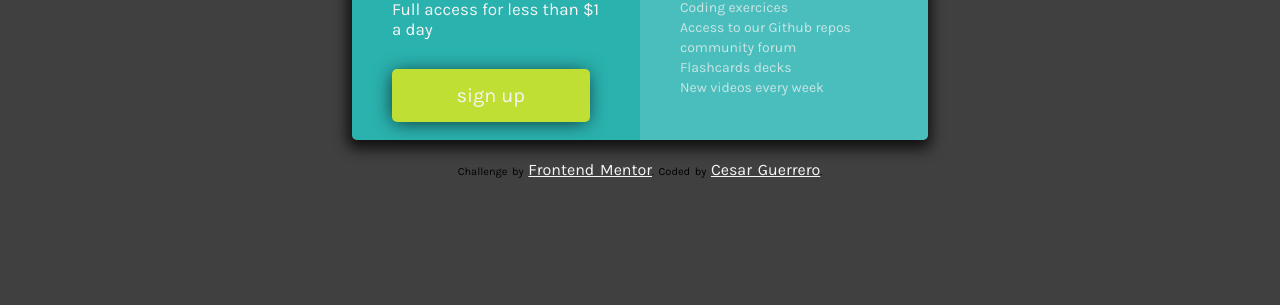
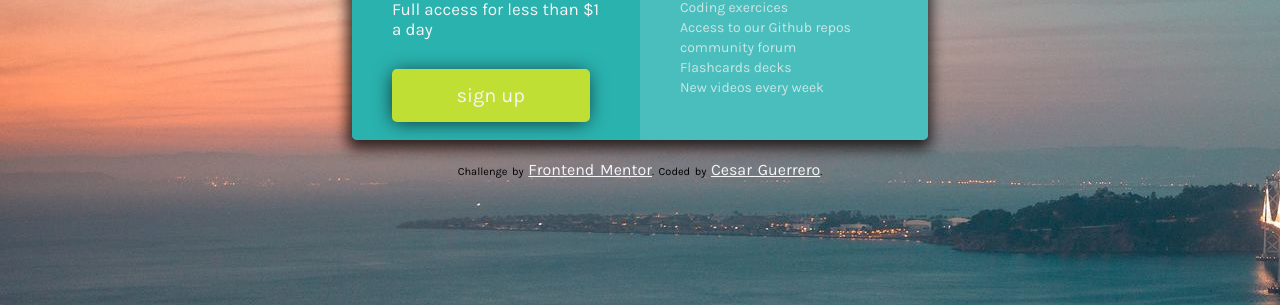
Before and after one commit to cesar-guerrero84/single-price-desafio-frontend, a plain HTML site: page index.html in a window 1280 px wide. Shown: the part 495-800 px from the top of the page. Drawn offline with Linux system fonts and the light colour scheme.

Commit message:
cambio de fondo en modo desktop

```diff
--- a/style.css
+++ b/style.css
@@ -14,7 +14,8 @@ Grayish Blue: hsl(218, 22%, 67%) */
 }
 body{
     justify-content: center;
-    background-color: rgba(0,0,0,0.75);
+    /* background-color: rgba(0,0,0,0.75); */
+    background-image: url(images/cool-background.png);
 }
 /* container */
 
```
Also changed, not shown: images/cool-background.png (added).
